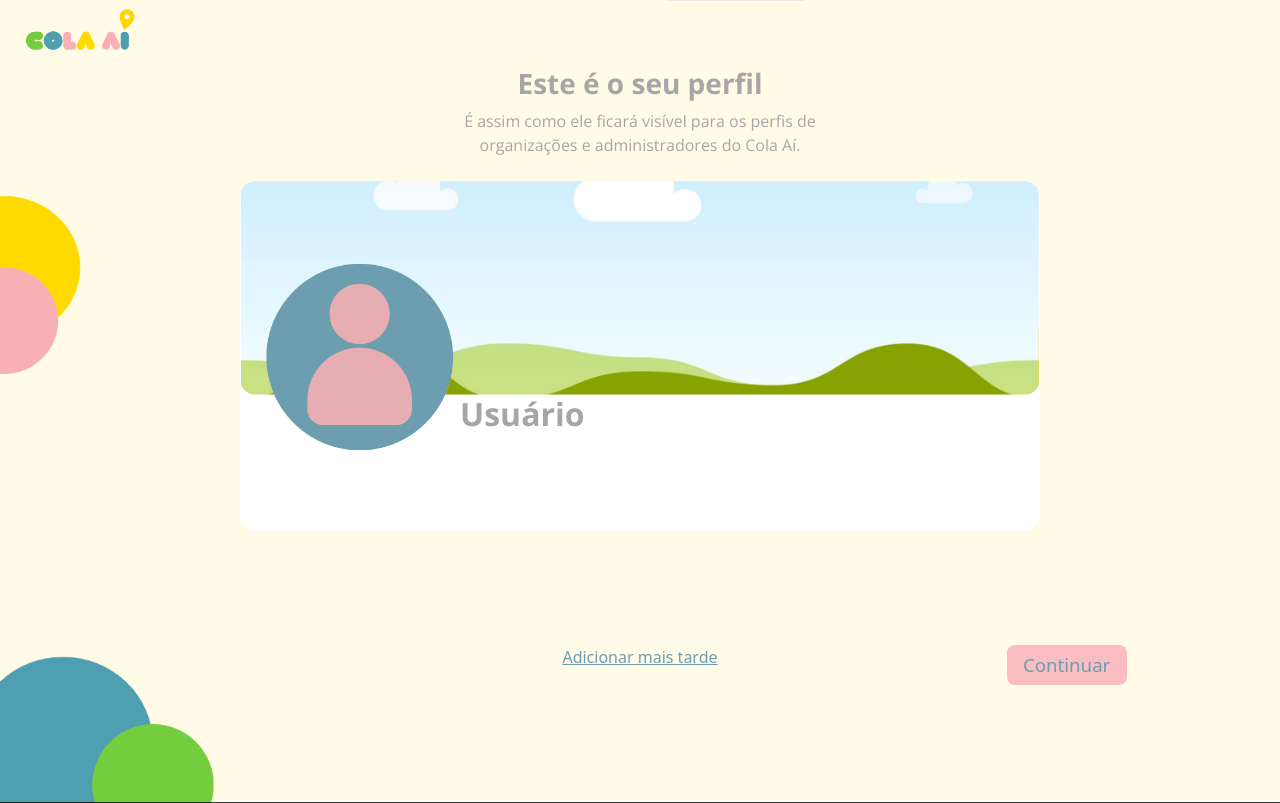
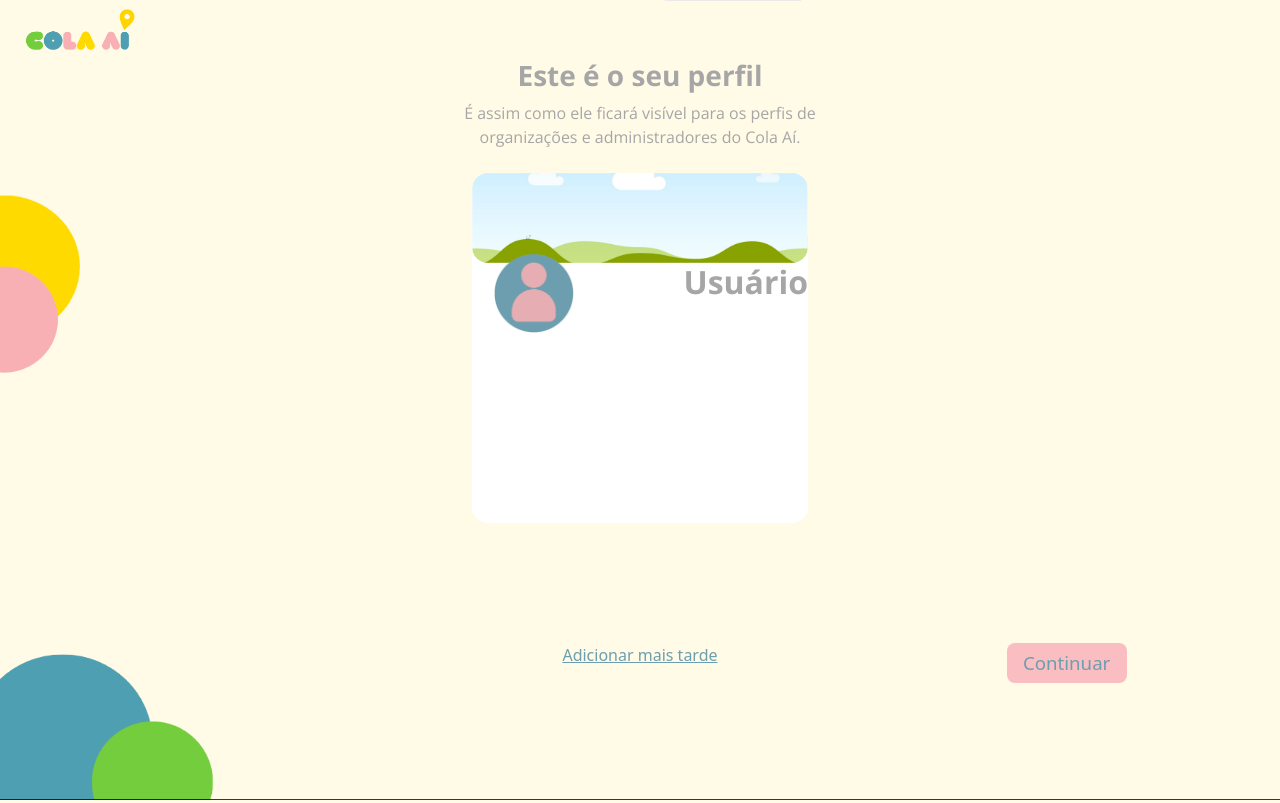
Before and after one commit to Guimart1/ColaAi_Novo, a PHP site: the page made by Usuário/Cadastro/perfilDemo.php in a window 1280 px wide. Run offline with PHP 8.4, Linux system fonts and the light colour scheme.

Commit message:
ajustando detalhes do fundo

```diff
--- a/Usuário/Cadastro/banner.php
+++ b/Usuário/Cadastro/banner.php
@@ -11,9 +11,9 @@
 </head>
 <body class="fundo-bolinha">
     <div class="container mt-2 ms-2">
-        <img src="../../img/Login/Cola AI logo.png" alt="" style="height: 5.4vh;">
+        <img src="../../img/Login/Cola AI logo.png" alt="" style="height: 10vh;">
     </div>
-    <div class="container-fluid text-center" style="height:92vh">
+    <div class="container-fluid text-center" style="height:80vh">
         <form action="perfilDemo.php" method="post" enctype="multipart/form-data"> <!-- Adicionado enctype para upload de arquivos -->
             <h1 class="fs-3 mt-3">Adicione um banner ao perfil</h1>
             <p>O seu banner ficará visível para os perfis de<br> organizações e administradores do Cola Aí.</p>
--- a/Usuário/Cadastro/fotoPerfil.php
+++ b/Usuário/Cadastro/fotoPerfil.php
@@ -29,9 +29,9 @@ if (!empty($_POST['idUsuario'])) {
 
 <body class="fundo-bolinha">
     <div class="container mt-2 ms-2">
-        <img src="../../img/Login/Cola AI logo.png" alt="" style="height: 5.4vh;">
+        <img src="../../img/Login/Cola AI logo.png" alt="" style="height: 10vh;">
     </div>
-    <div class="container-fluid text-center" style="height:92vh">
+    <div class="container-fluid text-center" style="height:80vh">
         <form action="banner.php" method="post" enctype="multipart/form-data"> <!-- Adicionado enctype para upload de arquivos -->
             <h1 class="fs-3 mt-3">Adicione uma foto ao perfil</h1>
             <p>A sua foto de perfil ficará visível para os perfis de<br> organizações e administradores do Cola Aí.</p>
--- a/Usuário/Cadastro/perfilDemo.php
+++ b/Usuário/Cadastro/perfilDemo.php
@@ -13,10 +13,10 @@
     <div class="container mt-2 ms-2">
         <img src="../../img/Login/Cola AI logo.png" alt="" style="height: 5.4vh;">
     </div>
-    <div class="container-fluid text-center" style="height:92vh">
-            <h1 class="fs-3 mt-3">Este é o seu perfil</h1>
+    <div class="container-fluid text-center" style="height:100vh">
+            <h1 class="fs-3 mt-2">Este é o seu perfil</h1>
             <p>É assim como ele ficará visível para os perfis de<br> organizações e administradores do Cola Aí.</p>
-            <div class="perfilBox me-auto ms-auto mt-4 rounded rounded-4">
+            <div class="perfilBox me-auto ms-auto mt-4 rounded rounded-4" style="width: 42vh;">
                 <div class="position-relative">
                     <img src="../../img/Usuario/icon-user.png" alt="" class="position-absolute perfilIcon" style="width: 25%;">
                     <img src="../../img/Usuario/banner-padrao.png" alt="" style="width: 100%;" class="rounded rounded-4">
--- a/css/styleUsuario.css
+++ b/css/styleUsuario.css
@@ -12,6 +12,7 @@ html, body{
     overflow-x: hidden;
     background-color: #FFFBE7;
     color: #a6a6a6;
+    height: 100vh;
 }
 
 .fundo-bolinha {
@@ -20,6 +21,7 @@ html, body{
     background-size: cover;
     overflow-x: hidden;
     color: #a6a6a6;
+    overflow-y: hidden;
 }
 
 h1, h2, h3{
```
